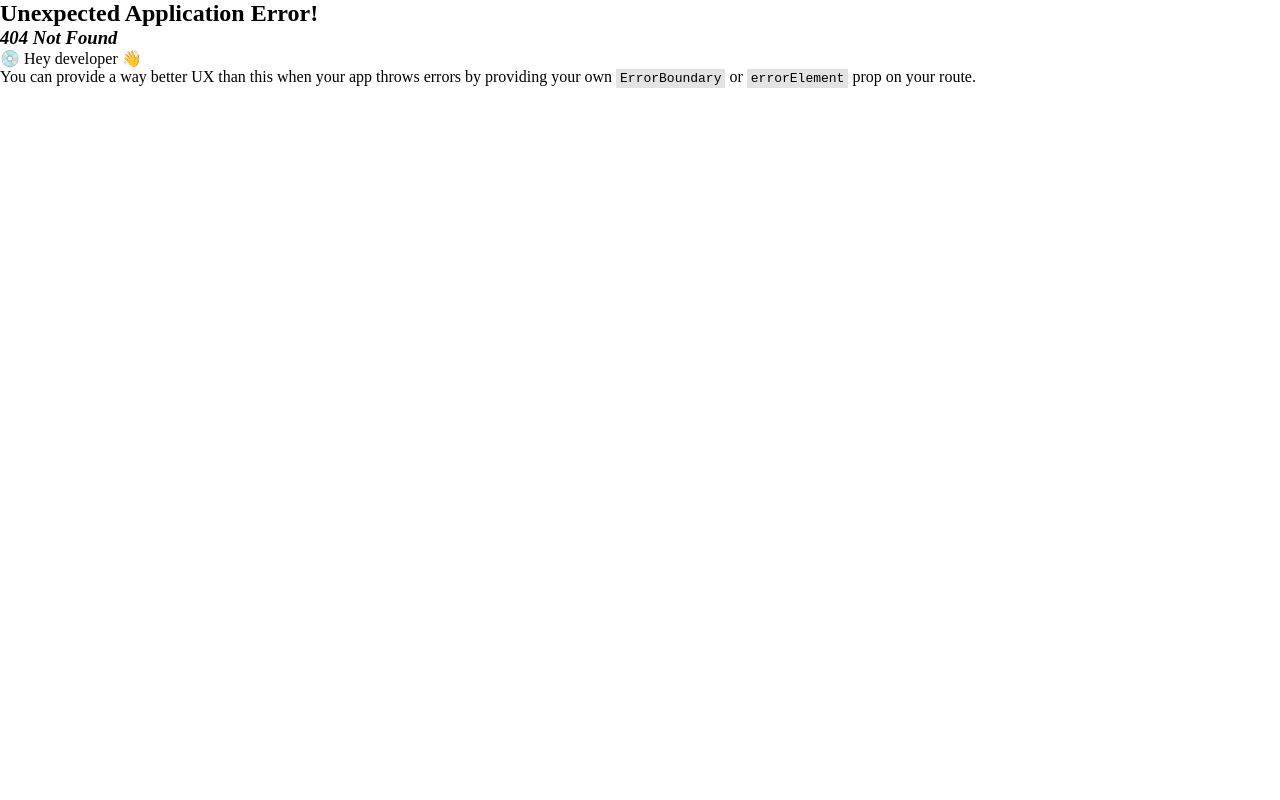
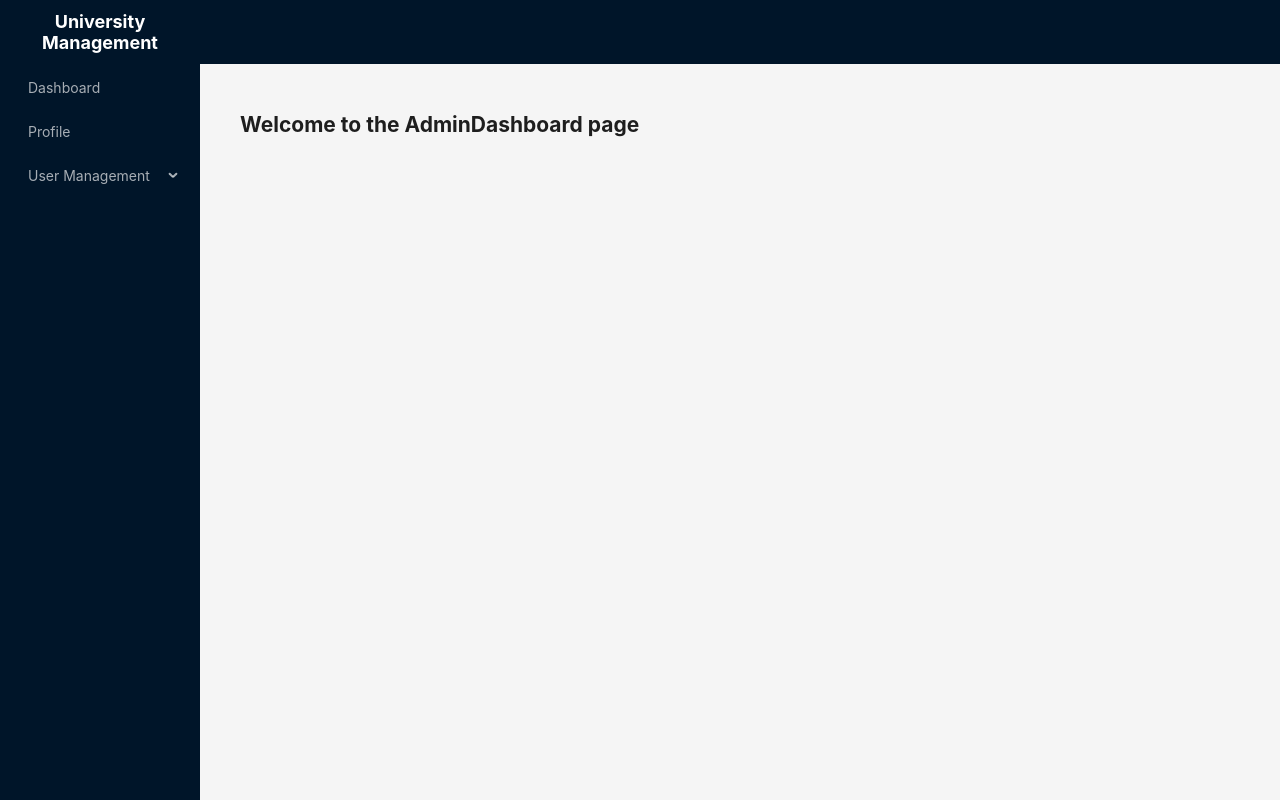
Before and after one commit to suez-halder/university-management-client, a React (Vite) app: page /admin/dashboard in a window 1280 px wide. Before the commit this address had no page. Built offline with nearby package versions, Linux system fonts and the light colour scheme.

Commit message:
basic router setup done

```diff
--- a/src/components/layout/MainLayout.tsx
+++ b/src/components/layout/MainLayout.tsx
@@ -1,4 +1,5 @@
 import { Layout, Menu, MenuProps } from "antd";
+import { Outlet } from "react-router-dom";
 
 const { Header, Content, Sider } = Layout;
 
@@ -69,7 +70,7 @@ const MainLayout = () => {
                             minHeight: 360,
                         }}
                     >
-                        <h1>The main content should be here</h1>
+                        <Outlet />
                     </div>
                 </Content>
             </Layout>
--- /dev/null
+++ b/src/pages/admin/AdminDashboard.tsx
@@ -0,0 +1,9 @@
+const AdminDashboard = () => {
+    return (
+        <div>
+            <h2>Welcome to the AdminDashboard page</h2>
+        </div>
+    );
+};
+
+export default AdminDashboard;
--- /dev/null
+++ b/src/pages/admin/CreateStudent.tsx
@@ -0,0 +1,9 @@
+const CreateStudent = () => {
+    return (
+        <div>
+            <h2>Welcome to the CreateStudent page</h2>
+        </div>
+    );
+};
+
+export default CreateStudent;
```
Also changed, not shown: src/routes/routes.tsx (+26 -7 lines).
